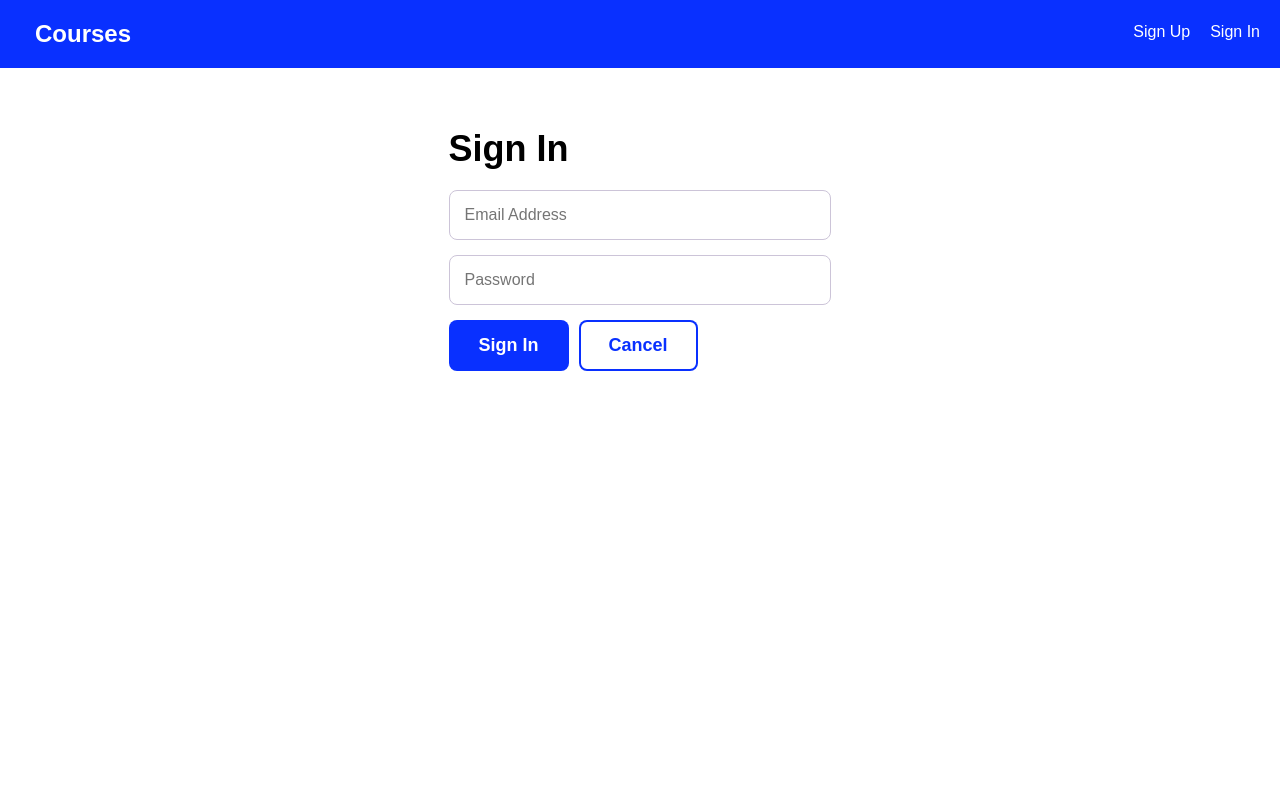
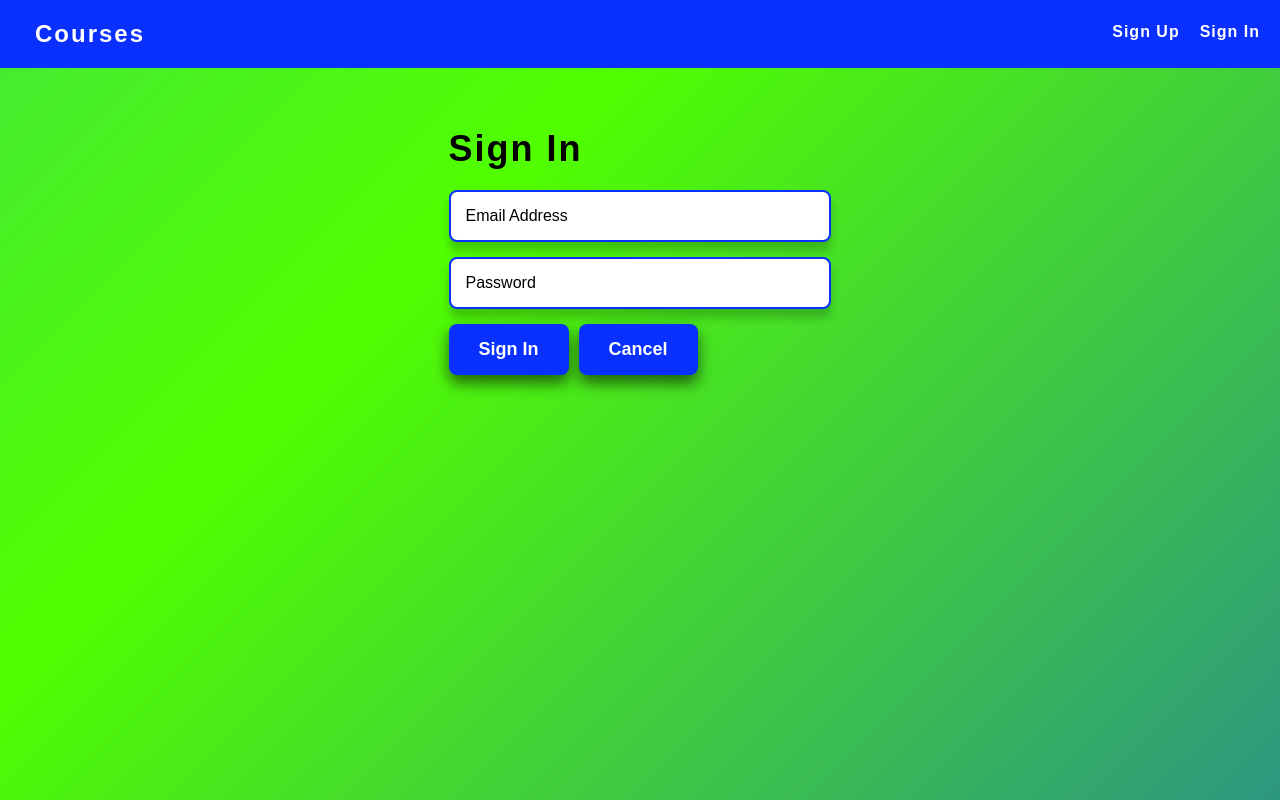
Before and after one commit to luxjoshyua/project-10-react-rest-api, a React (Create React App) app in the folder client/: page /signin in a window 1280 px wide. Built offline with nearby package versions, Linux system fonts and the light colour scheme.

Commit message:
css tweaks

```diff
--- a/client/src/components/CourseDetail.js
+++ b/client/src/components/CourseDetail.js
@@ -120,8 +120,9 @@ export default class CourseDetail extends Component {
           <div className='grid-25 grid-right'>
             <div className='course--stats'>
               <ul className='course--stats--list'>
+                <h4>Estimated Time</h4>
                 <li className='course--stats--list--item'>
-                  <ReactMarkdown children={result.materialsNeeded} />
+                  <ReactMarkdown children={result.estimatedTime} />
                 </li>
                 <li className='course--stats--list--item'>
                   <h4>Materials Needed</h4>
--- a/client/src/components/Courses.js
+++ b/client/src/components/Courses.js
@@ -53,7 +53,6 @@ export default class Courses extends Component {
   // then populate the DOM with the fetched data
   render() {
     const results = this.state.courses;
-    // console.log('here are my current courses in state = ', results);
     let courses = results.map((course) => (
       <React.Fragment key={course.id}>
         <div className='grid-33'>
--- a/client/src/components/Header.js
+++ b/client/src/components/Header.js
@@ -8,15 +8,12 @@ import { Link } from 'react-router-dom';
  *  - includes buttons for signing in and signing up (if there's not an authenticated user)
  *  - includes user's name and a button for signing out (if there's an authenticated user)
  */
-
 export default class Header extends React.PureComponent {
   render() {
     // extract context from this.props
     const { context } = this.props;
-    // console.log(this.props);
-    // store the authenticatedUser data in a variable
     const authUser = context.authenticatedUser;
-    // console.log('Auth user = ', authUser);
+    console.log('Auth user logged in = ', authUser);
 
     // React.Fragment groups a list of children without adding extra nodes to the DOM
     // if there is an authenticated user stored in context, render a welcome message and a 'sign out' link
--- a/client/src/styles/global.css
+++ b/client/src/styles/global.css
@@ -201,9 +201,23 @@ svg {
 
 /* line 5, ../sass/global.sass */
 body {
-  /* font-family: 'Work Sans', sans-serif; */
   font-family: 'Montserrat', sans-serif;
   background: #fff;
+  background: linear-gradient(-45deg, #0930ff, #51ff00, #23a6d5, #23d5ab);
+  background-size: 400% 400%;
+  animation: gradient 15s ease infinite;
+}
+
+@keyframes gradient {
+  0% {
+    background-position: 0% 50%;
+  }
+  50% {
+    background-position: 100% 50%;
+  }
+  100% {
+    background-position: 0% 50%;
+  }
 }
 
 /* 400, 400 italic, 600, 700 */
@@ -211,7 +225,6 @@ body {
 
 /* line 13, ../sass/global.sass */
 .header {
-  /* background: #0930ff; */
   background: #0930ff;
   padding: 20px 0;
   margin-bottom: 30px;
@@ -224,6 +237,11 @@ body {
   margin: 0;
   display: inline-block;
 }
+
+.header--logo:hover {
+  opacity: 0.8;
+}
+
 /* line 23, ../sass/global.sass */
 .header--logo a {
   color: rgba(255, 255, 255, 0.5);
@@ -252,10 +270,12 @@ body {
 .header nav a {
   color: #fff;
   margin-left: 20px;
+  font-weight: 600;
+  letter-spacing: 1px;
 }
 /* line 40, ../sass/global.sass */
 .header nav a:hover {
-  color: #fff;
+  opacity: 0.8;
 }
 
 /* line 44, ../sass/global.sass */
@@ -284,6 +304,7 @@ body {
 h1 {
   font-size: 36px;
   margin-bottom: 20px;
+  letter-spacing: 2px;
 }
 
 /* line 61, ../sass/global.sass */
@@ -350,7 +371,7 @@ p {
 
 /* line 102, ../sass/global.sass */
 .course--module {
-  background: #0930ffc7;
+  background: #0028ff;
   border-radius: 8px;
   padding: 30px;
   margin-bottom: 30px;
@@ -359,7 +380,15 @@ p {
   position: relative;
   box-sizing: border-box;
   box-shadow: -15px -10px 1px 0px rgb(0 0 0 / 30%);
+  /* transition: 0.7s; */
+  /* transition: transform 0.7s; */
 }
+
+.course--module:hover {
+  /* transition: 0.7s; */
+  transform: rotate(360deg);
+}
+
 /* line 2, ../sass/mixins.sass */
 .course--module:before,
 .course--module:after {
@@ -399,12 +428,12 @@ p {
 }
 /* line 133, ../sass/global.sass */
 .course--add--module {
-  background: #eee;
+  background: #000;
   text-align: center;
 }
 /* line 137, ../sass/global.sass */
 .course--add--module:hover .course--add--title {
-  color: #444;
+  color: #0028ff;
 }
 /* line 139, ../sass/global.sass */
 .course--add--module:hover .add {
@@ -412,7 +441,7 @@ p {
 }
 /* line 141, ../sass/global.sass */
 .course--add--title {
-  color: #999;
+  color: #fff;
   display: inline-block;
   font-size: 18px;
   position: absolute;
@@ -442,12 +471,14 @@ p {
 .course--header .course--label {
   font-size: 18px;
   color: #000;
+  font-weight: 600;
 }
 /* line 167, ../sass/global.sass */
 .course--header .course--title {
   font-size: 48px;
   margin-bottom: 15px;
-  color: #332a40;
+  color: #000;
+  letter-spacing: 6px;
 }
 /* line 171, ../sass/global.sass */
 .course--header p {
@@ -457,9 +488,9 @@ p {
 }
 /* line 176, ../sass/global.sass */
 .course--title--input {
-  font-size: 48px;
-  font-weight: bold;
-  font-family: 'Work Sans', sans-serif;
+  font-size: 26px;
+  font-weight: 600;
+  font-family: 'Montserrat', sans-serif;
 }
 /* line 186, ../sass/global.sass */
 .course--description {
@@ -488,7 +519,7 @@ p {
   border-top: 1px solid #ccc;
   font-size: 16px;
   line-height: 1.8;
-  font-family: 'Cousine';
+  font-family: 'Montserrat', sans-serif;
 }
 /* line 2, ../sass/mixins.sass */
 .course--description li:before,
@@ -528,7 +559,7 @@ p {
 .course--description h1,
 .course--description h2,
 .course--description h3 {
-  font-family: 'Work Sans', sans-serif;
+  font-family: 'Montserrat', sans-serif;
   color: #222;
   margin-bottom: 30px;
 }
@@ -559,7 +590,7 @@ p {
   font-size: 14px;
   padding: 0 0 10px;
   margin-bottom: 10px;
-  border-bottom: 1px solid #ddd;
+  border-bottom: 1px solid #000;
   text-transform: uppercase;
   letter-spacing: 2px;
   text-overflow: ellipsis;
@@ -568,7 +599,7 @@ p {
 }
 /* line 300, ../sass/global.sass */
 .course--stats--list h3 {
-  font-family: 'Work Sans', sans-serif;
+  font-family: 'Montserrat', sans-serif;
   font-size: 18px;
 }
 /* line 303, ../sass/global.sass */
@@ -586,7 +617,7 @@ p {
 }
 /* line 311, ../sass/global.sass */
 .course--time--input {
-  font-family: 'Work Sans', sans-serif;
+  font-family: 'Montserrat', sans-serif;
   font-size: 18px;
   font-weight: bold;
   margin: 0;
@@ -607,11 +638,11 @@ textarea {
   padding: 15px;
   font-size: 16px;
   margin: 0 0 20px;
-  border: 1px solid #ccc4d8;
-  color: #666;
+  border: 1px solid #0930ff;
+  color: #000;
   line-height: 1.8;
   outline: none;
-  font-family: 'Cousine';
+  font-family: 'Montserrat', sans-serif;
   box-sizing: border-box;
 }
 /* line 29, ../sass/mixins.sass */
@@ -642,14 +673,19 @@ textarea:focus {
 /* line 488, ../sass/global.sass */
 input {
   width: 100%;
-  color: #332a40;
+  color: #000;
   border-radius: 8px;
-  border: 1px solid #ccc4d8;
+  border: 2px solid #0930ff;
   padding: 15px;
   margin-bottom: 15px;
   outline: none;
   box-sizing: border-box;
   font-size: 16px;
+  box-shadow: 0px 9px 8px rgb(0 0 0 / 20%);
+}
+
+input::placeholder {
+  color: #000;
 }
 /* line 29, ../sass/mixins.sass */
 input::-webkit-input-placeholder {
@@ -693,7 +729,7 @@ input:focus {
 .button {
   background: #0930ff;
   color: #fff;
-  font-family: 'Work Sans', sans-serif;
+  font-family: 'Montserrat', sans-serif;
   font-size: 18px;
   padding: 15px 30px;
   border: 0;
@@ -702,23 +738,34 @@ input:focus {
   font-weight: bold;
   display: inline-block;
   box-sizing: border-box;
-  -webkit-transition: background 0.2s;
-  -moz-transition: background 0.2s;
-  -ms-transition: background 0.2s;
-  -o-transition: background 0.2s;
-  transition: background 0.2s;
+  box-shadow: 0px 8px 15px rgb(0 0 0 / 59%);
+  -webkit-transition: all 0.3s ease 0s;
+  -moz-transition: all 0.3s ease 0s;
+  -ms-transition: all 0.3s ease 0s;
+  -o-transition: all 0.3s ease 0s;
+  transition: all 0.3s ease 0s;
 }
 /* line 520, ../sass/global.sass */
 .button:focus {
   outline: none;
 }
 /* line 522, ../sass/global.sass */
-.button:not(.button-secondary):hover {
-  background: #0930ff;
+/* .button:not(.button-secondary):hover {
+  background: #000;
+  color: #fff;
+  box-shadow: 0px 15px 20px #0930ff;
+  transform: translateY(-2px);
+} */
+
+.button:hover {
+  background: #000;
+  color: #fff;
+  box-shadow: 0px 15px 20px #0930ff;
+  transform: translateY(-2px);
 }
 
 /* line 525, ../sass/global.sass */
-.button-secondary {
+/* .button-secondary {
   color: #0930ff;
   background: none;
   box-shadow: 0 0 0 2px #0930ff inset;
@@ -727,12 +774,12 @@ input:focus {
   -ms-transition: box-shadow 0.2s, color 0.2s;
   -o-transition: box-shadow 0.2s, color 0.2s;
   transition: box-shadow 0.2s, color 0.2s;
-}
+} */
 /* line 530, ../sass/global.sass */
-.button-secondary:hover {
-  color: #63537d;
-  box-shadow: 0 0 0 2px #63537d inset;
-}
+/* .button-secondary:hover {
+  color: #0930ff;
+  box-shadow: 0 0 0 2px #0930ff inset;
+} */
 
 /* adds additional padding to the bottom of an element */
 .pad-bottom {
```
